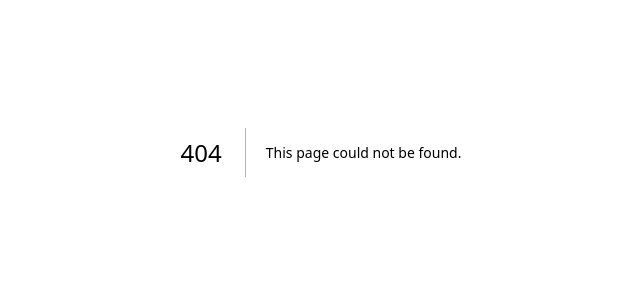
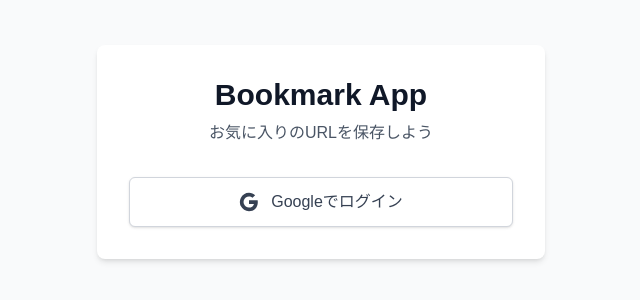
Before and after one commit to Nil-Kyosuke-Code/bookmark-app, a Next.js app: page /login in a window 1280 px wide. Before the commit this address had no page. Shown: the part 248-548 px from the top of the page, without its empty margins (319-959 px from the left). Built offline with nearby package versions, Linux system fonts and the light colour scheme.

Commit message:
ログイン機能完成、Google認証とダッシュボード追加

```diff
--- /dev/null
+++ b/src/app/api/auth/[...nextauth]/route.ts
@@ -0,0 +1,5 @@
+// Auth.jsのAPIルート
+// ログイン・ログアウトなどの処理をするエンドポイント(入口)
+
+import { handlers } from "@/auth";
+export const { GET, POST } = handlers;
--- /dev/null
+++ b/src/app/dashboard/page.tsx
@@ -0,0 +1,60 @@
+/*
+ホーム画面（ダッシュボード）
+
+ログイン後に表示されるメイン画面
+ログインしているか確認する
+ログインしてなければログインページに移動
+ユーザー名を表示
+ログアウトボタンを表示
+*/
+
+import { auth, signOut } from "@/auth";
+import { redirect } from "next/navigation";
+
+export default async function DashboardPage() {
+  // ログインしてるか確認する
+  const session = await auth();
+
+  // 未ログインならログインページに移動
+  if (!session?.user) {
+    redirect("/login");
+  }
+
+  return (
+    <div className="min-h-screen bg-gray-50">
+      {/* ヘッダー */}
+      <header className="bg-white shadow">
+        <div className="max-w-7xl mx-auto px-4 py-4 sm:px-6 lg:px-8 flex justify-between items-center">
+          <h1 className="text-2xl font-bold text-gray-900">Bookmark App</h1>
+
+          {/* ユーザー情報とログアウトボタン */}
+          <div className="flex items-center gap-4">
+            <span className="text-gray-700">{session.user.name}</span>
+            <form
+              action={async () => {
+                "use server";
+                await signOut();
+              }}
+            >
+              <button
+                type="submit"
+                className="px-4 py-2 bg-red-600 text-white rounded-md hover:bg-red-700"
+              >
+                ログアウト
+              </button>
+            </form>
+          </div>
+        </div>
+      </header>
+      {/* メインコンテンツ */}
+      <main className="max-w-7xl max-auto px-4 py-8 sm:px-6 lg:px-8">
+        <div className="bg-white rounded-lg shadow p-6">
+          <h2 className="text-xl font-semibold md-4">
+            ようこそ！{session.user.name}さん！
+          </h2>
+          <p className="text-gray-600">{/* ブックマーク機能 */}</p>
+        </div>
+      </main>
+    </div>
+  );
+}
--- /dev/null
+++ b/src/app/login/page.tsx
@@ -0,0 +1,50 @@
+/*
+ログインページ(Googleアカウントでログインできる画面)
+
+Googleのロゴ付きボタンを表示
+ボタンを押すとGoogleログイン画面に移動
+ログイン後、アプリに戻ってくる
+*/
+"use client";
+
+import { signIn } from "next-auth/react";
+
+export default function LoginPage() {
+  return (
+    <div className="min-h-screen flex items-center justify-center bg-gray-50">
+      <div className="max-w-md w-full space-y-8 p-8 bg-white rounded-lg shadow-md">
+        {/* タイトル */}
+        <div className="text-center">
+          <h1 className="text-3xl font-bold text-gray-900">Bookmark App</h1>
+          <p className="mt-2 text-gray-600">お気に入りのURLを保存しよう</p>
+        </div>
+
+        {/* ログインボタン */}
+        <button
+          onClick={() => signIn("google", { callbackUrl: "/dashboard" })}
+          className="w-full flex items-center justify-center gap-3 px-4 py-3 border border-gray-300 rounded-md shadow-sm bg-white text-gray-700 hover:bg-gray-50 font-medium"
+        >
+          <svg className="w-5 h-5" viewBox="0 0 24 24">
+            <path
+              fill="currentColor"
+              d="M22.56 12.25c0-.78-.07-1.53-.2-2.25H12v4.26h5.92c-.26 1.37-1.04 2.53-2.21 3.31v2.77h3.57c2.08-1.92 3.28-4.74 3.28-8.09z"
+            />
+            <path
+              fill="currentColor"
+              d="M12 23c2.97 0 5.46-.98 7.28-2.66l-3.57-2.77c-.98.66-2.23 1.06-3.71 1.06-2.86 0-5.29-1.93-6.16-4.53H2.18v2.84C3.99 20.53 7.7 23 12 23z"
+            />
+            <path
+              fill="currentColor"
+              d="M5.84 14.09c-.22-.66-.35-1.36-.35-2.09s.13-1.43.35-2.09V7.07H2.18C1.43 8.55 1 10.22 1 12s.43 3.45 1.18 4.93l2.85-2.22.81-.62z"
+            />
+            <path
+              fill="currentColor"
+              d="M12 5.38c1.62 0 3.06.56 4.21 1.64l3.15-3.15C17.45 2.09 14.97 1 12 1 7.7 1 3.99 3.47 2.18 7.07l3.66 2.84c.87-2.6 3.3-4.53 6.16-4.53z"
+            />
+          </svg>
+          Googleでログイン
+        </button>
+      </div>
+    </div>
+  );
+}
--- /dev/null
+++ b/src/auth.ts
@@ -0,0 +1,37 @@
+// Auth.js の設定ファイル(ログイン機能を管理する)
+
+// Auth.js の設定ファイル
+// ログイン機能を管理する大事なファイルだよ
+
+import NextAuth from "next-auth";
+import { PrismaAdapter } from "@auth/prisma-adapter";
+import Google from "next-auth/providers/google";
+import { PrismaClient } from "@prisma/client";
+
+// Prismaクライアントをグローバルに保持する
+// 開発中に何度も初期化されるのを防ぐための工夫
+const globalForPrisma = globalThis as unknown as {
+  prisma: PrismaClient | undefined;
+};
+
+// Prismaクライアントを作成（まだなければ）
+export const prisma = globalForPrisma.prisma ?? new PrismaClient();
+
+// 開発環境では、Prismaクライアントをグローバルに保存
+if (process.env.NODE_ENV !== "production") {
+  globalForPrisma.prisma = prisma;
+}
+
+// Auth.jsの設定
+export const { handlers, signIn, signOut, auth } = NextAuth({
+  // データベースとAuth.jsを繋ぐアダプター
+  adapter: PrismaAdapter(prisma),
+
+  // ログイン方法（今回はGoogleだけ）
+  providers: [
+    Google({
+      clientId: process.env.AUTH_GOOGLE_ID, // GoogleのID
+      clientSecret: process.env.AUTH_GOOGLE_SECRET, // Googleの秘密鍵
+    }),
+  ],
+});
```
